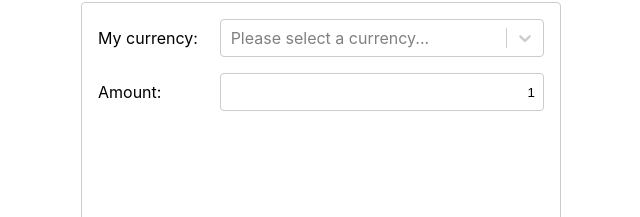
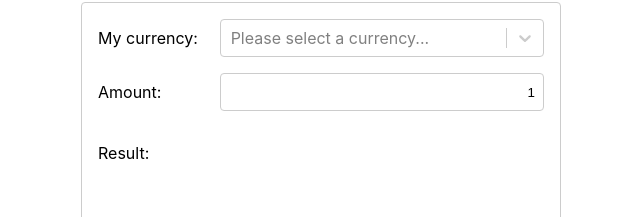
Before and after one commit to euan-gwd/currency-convertor, a React (Create React App) app: page / in a window 1280 px wide. Shown: the part 158-375 px from the top of the page, without its empty margins (319-959 px from the left). Built offline with nearby package versions, Linux system fonts and the light colour scheme.

Commit message:
basic scaffold

```diff
--- a/src/components/App.tsx
+++ b/src/components/App.tsx
@@ -1,6 +1,7 @@
 import React from 'react'
 import CurrencySelect from './CurrencySelect/CurrencySelect'
 import CurrencyAmount from './CurrencyAmount/CurrencyAmount'
+import Result from './Result/Result'
 import './App.css'
 
 function App() {
@@ -9,6 +10,7 @@ function App() {
       <div className="container">
         <CurrencySelect />
         <CurrencyAmount />
+        <Result />
       </div>
     </div>
   )
--- /dev/null
+++ b/src/components/Result/Result.tsx
@@ -0,0 +1,10 @@
+import React from 'react'
+import './resultstyle.css'
+
+export default function Result() {
+  return (
+    <div className="result-container">
+      <p className="">{`Result:`}</p>
+    </div>
+  )
+}
--- /dev/null
+++ b/src/components/Result/resultstyle.css
@@ -0,0 +1,4 @@
+.result-container {
+  display: grid;
+  grid-auto-rows: 38px;
+}
```
